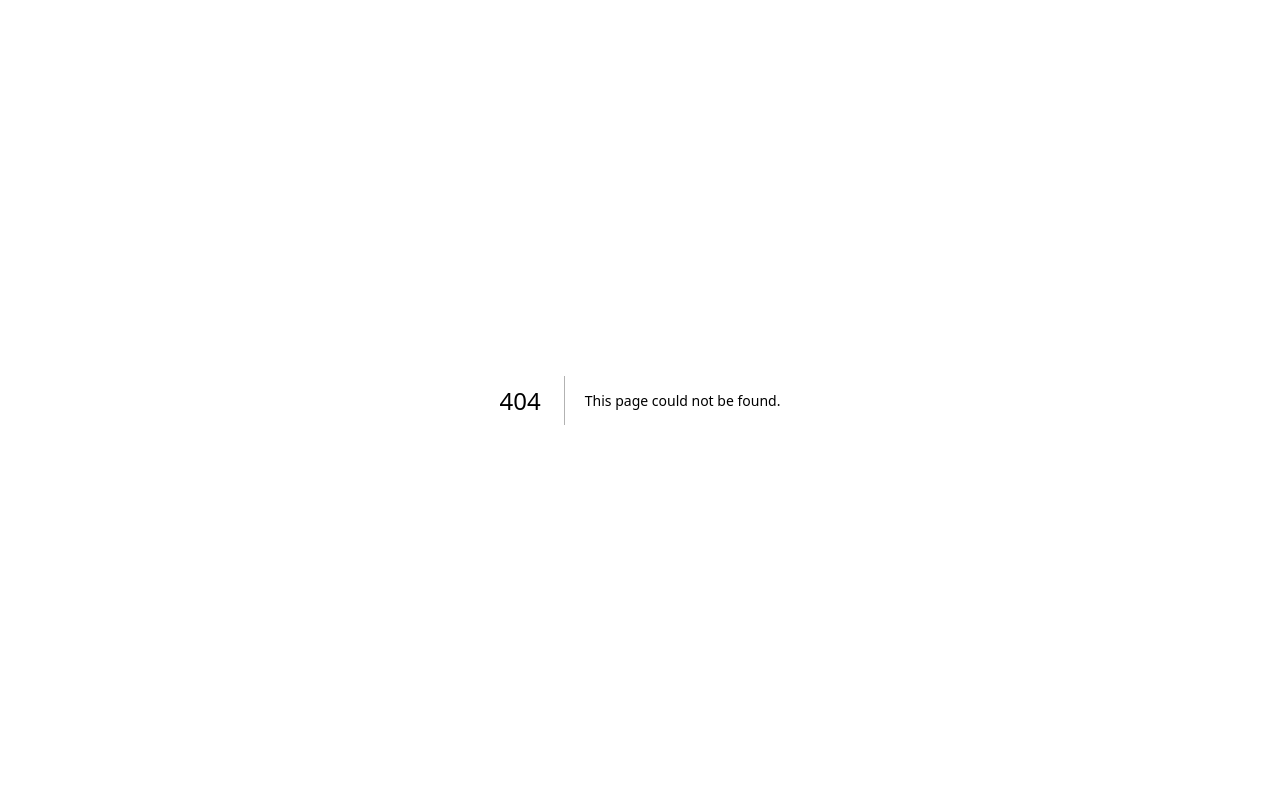
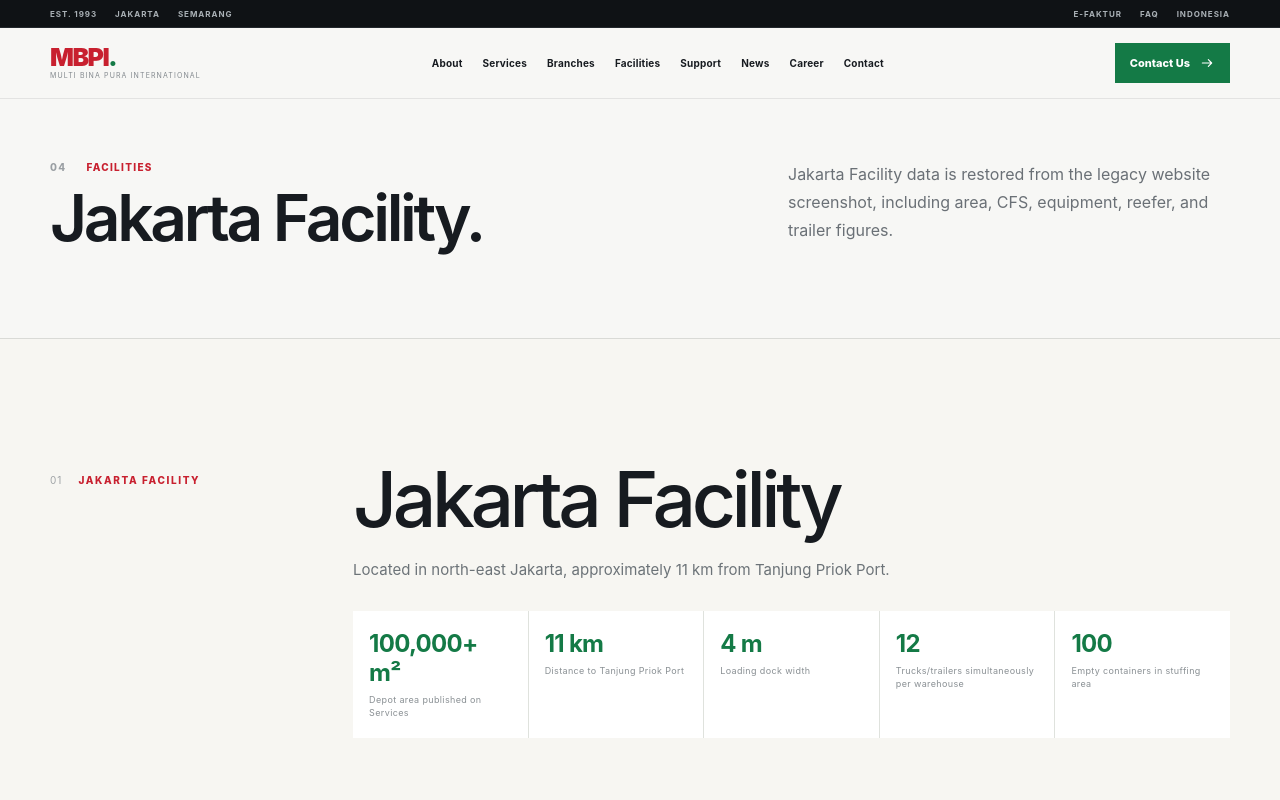
Before and after one commit to nabillazachra/mbpi-revamp, a Next.js app: page /jakarta-facility in a window 1280 px wide. Before the commit this address had no page. Shown: the top 800 px of the page. Built offline with nearby package versions, Linux system fonts and the light colour scheme.

Commit message:
route: add app/jakarta-facility/page.js

```diff
--- /dev/null
+++ b/app/jakarta-facility/page.js
@@ -0,0 +1,3 @@
+import FacilitiesPage from '../../components/FacilitiesPage';
+export const metadata={title:'Jakarta Facility'};
+export default function Page(){return <FacilitiesPage lang="en" focus="jakarta"/>}
```
